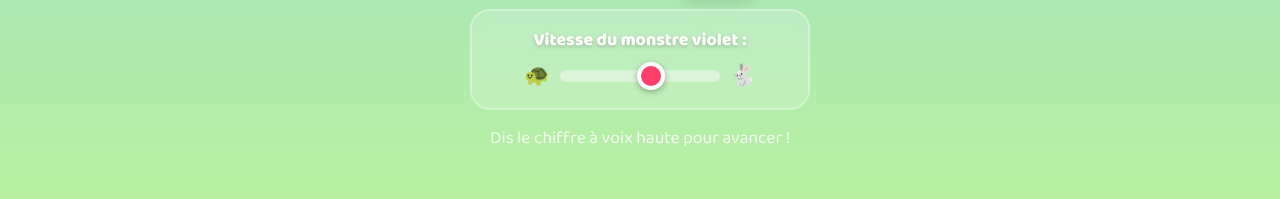
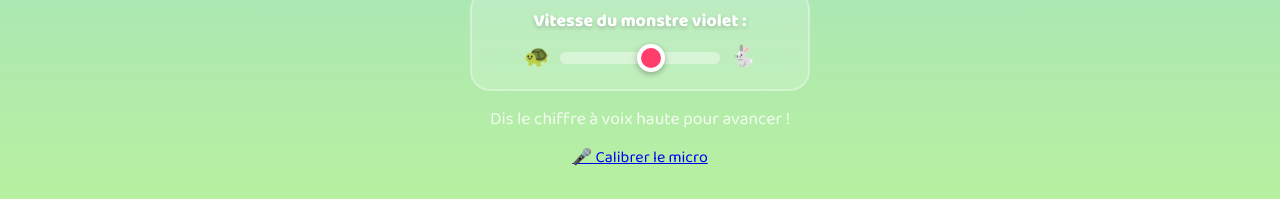
Before and after one commit to eduSeb/monster-race, a plain HTML site: page index.html in a window 1280 px wide. Shown: the part 601-800 px from the top of the page. Drawn offline with Linux system fonts and the light colour scheme.

Commit message:
feat(home): add voice calibration button on home screen

```diff
--- a/index.html
+++ b/index.html
@@ -67,6 +67,7 @@
       </div>
 
       <p class="hint-text">Dis le chiffre à voix haute pour avancer !</p>
+      <a href="calibrage.html" class="btn-calibrate">🎤 Calibrer le micro</a>
     </div>
   </div>
 
```
